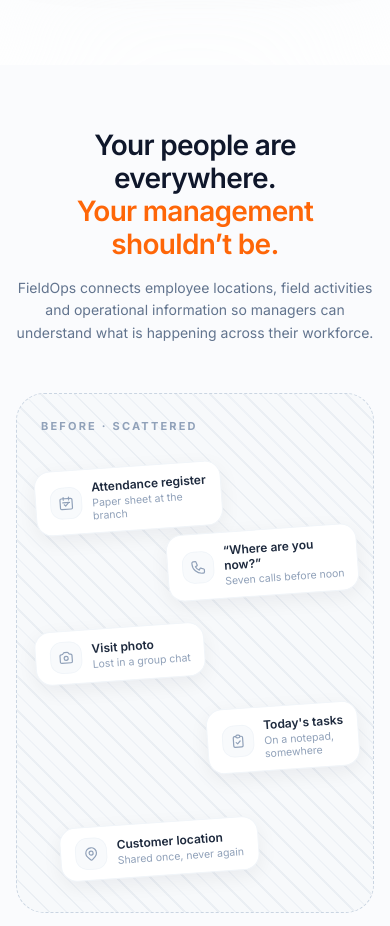
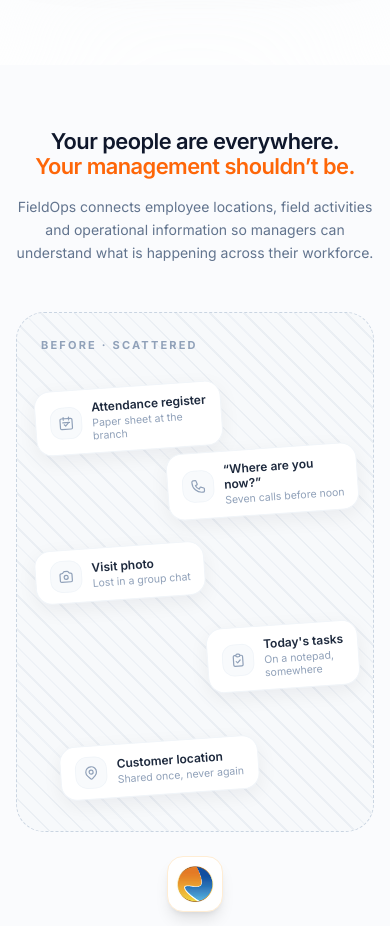
Before and after one commit to harsh8010-proag/SalesManagement, a React (Vite) app: page / in a window 390 px wide. Shown: the part 1440-2366 px from the top of the page. Built offline with nearby package versions, Linux system fonts and the light colour scheme; a web font is replaced by a local one.

Commit message:
flwo in implement

```diff
--- a/src/pages/Features.jsx
+++ b/src/pages/Features.jsx
@@ -138,13 +138,11 @@ const Features = () => {
         {/* ───────── Section heading ───────── */}
         <div className="mx-auto mb-12 text-center sm:mb-16">
           <h2
-            className="font-heading font-bold leading-[1.18] tracking-tight text-slate-900"
-            style={{ fontSize: 'clamp(28px, 4vw, 52px)' }}
+            className="font-heading font-bold leading-[1.18] tracking-tight text-slate-900 text-[clamp(19px,5.6vw,28px)] sm:text-[clamp(28px,4vw,52px)]"
           >
             <span className="block">Your people are everywhere.</span>
             <span className="block text-[#FE6608]">Your management shouldn&rsquo;t be.</span>
           </h2>
-
           <p className="font-inter mx-auto mt-4 max-w-[480px] text-sm leading-relaxed text-slate-500 sm:mt-5 sm:text-[15px]">
             FieldOps connects employee locations, field activities and operational information so
             managers can understand what is happening across their workforce.
--- a/src/pages/Heropage.jsx
+++ b/src/pages/Heropage.jsx
@@ -187,7 +187,7 @@ const Heropage = () => {
       </div>
 
       {/* ───────── 3. Feature cards (2 columns on small screens) ───────── */}
-      <div className={`relative z-10 pb-6 pt-4 sm:pb-8 lg:pb-14 lg:pt-0 ${sidePad}`}>
+      <div className={`relative z-10 pb-6 pt-4 sm:pb-8 lg:pb-14 lg:pt-26 ${sidePad}`}>
         <div className="grid grid-cols-2 gap-3 sm:gap-4 lg:grid-cols-4 lg:gap-5 xl:gap-[3.6vw]">
           {featureCards.map((card) => (
             <div
```
